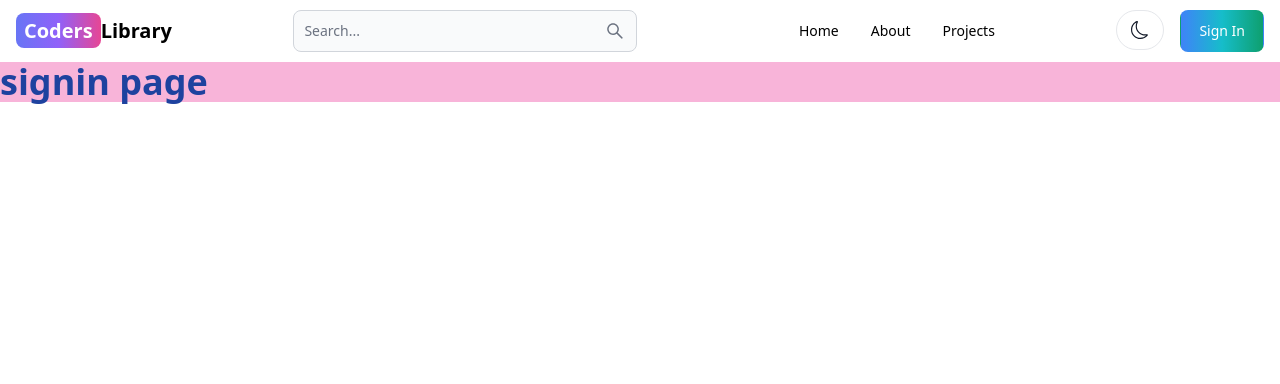
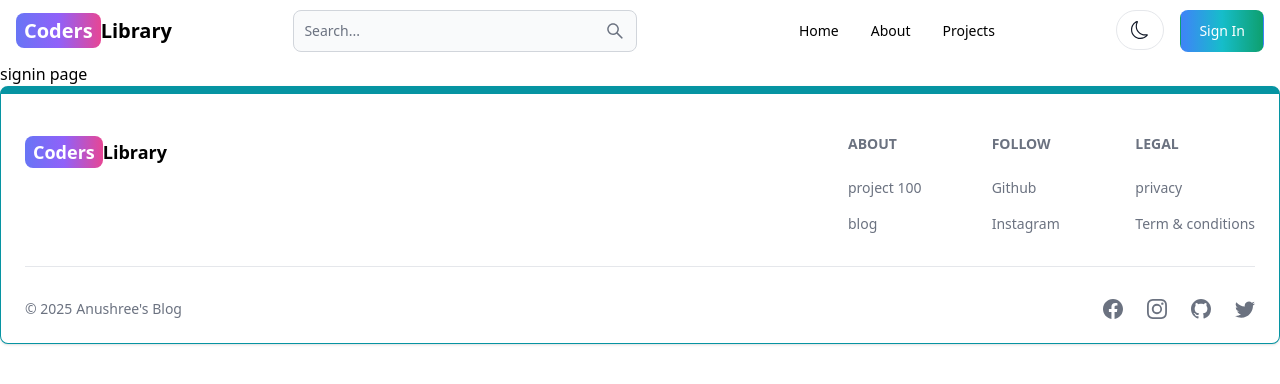
Before and after one commit to Anushreii/BLOG_DOCS, a React (Vite) app in the folder client/: page /signin in a window 1280 px wide. Shown: the top 384 px of the page. Built offline with nearby package versions, Linux system fonts and the light colour scheme.

Commit message:
Add and created Footer component

```diff
--- a/client/src/App.jsx
+++ b/client/src/App.jsx
@@ -7,6 +7,7 @@
 import Signin from './pages/Signin'
 import Signup from './pages/Signup'
 import Header from './components/Header'
+import Footer from './components/Footer'
 
 function App() {
   return (
@@ -21,6 +22,7 @@
                 <Route path='/signup' element={<Signup></Signup>}/>
 
         </Routes>
+        <Footer/>
 
 
    </BrowserRouter>
--- /dev/null
+++ b/client/src/components/Footer.jsx
@@ -0,0 +1,88 @@
+import { Footer } from 'flowbite-react'
+import { Link } from 'react-router-dom'
+import React from 'react'
+import { BsFacebook, BsGithub, BsInstagram, BsTwitter } from 'react-icons/bs'
+
+const FooterCom = () => {
+  return (
+    <Footer container  className='border border-t-8 border-teal-500'>
+        <div className="w-full max-w7xl mx-auto">
+            <div className="grid w-full justify-between sm:flex md:grid-cols-1" >
+                <div className='mt-5'>
+            <Link to="/" className='self-center whitespace-nowrap text-sm sm:text-lg font-semibold text-black dark:text-black'>
+
+          <span className='px-2 py-1 bg-gradient-to-r from-indigo-500 via-purple-500 to-pink-500 rounded-lg text-white hover:text-black transition-all duration-500'>Coders</span>
+          Library
+        </Link>
+            </div>
+            <div className="grid grid-cols-2 gap-8 mt-4 sm:grid-cols-3 sm:gap-6">
+
+          <div>
+               <Footer.Title title='About'/>
+
+               <Footer.LinkGroup col>
+                <Footer.Link href='http://www'
+                target='_blank'  //  helps to go to particular page
+                rel='noopener norefferer'>
+                   project 100
+                </Footer.Link>
+                <Footer.Link href='/about'
+                target='_blank'  //  helps to go to particular page
+                rel='noopener norefferer'>
+                    blog
+                </Footer.Link>
+               </Footer.LinkGroup>
+         </div>
+         <div>
+               <Footer.Title title='Follow'/>
+
+               <Footer.LinkGroup col>
+                <Footer.Link href='http://www'
+                target='_blank'  //  helps to go to particular page
+                rel='noopener norefferer'>
+                   Github
+                </Footer.Link>
+                <Footer.Link href='/github.com'
+                target='_blank'  //  helps to go to particular page
+                rel='noopener norefferer'>
+                  Instagram
+                </Footer.Link>
+               </Footer.LinkGroup>
+         </div>
+         <div>
+               <Footer.Title title='Legal'/>
+
+               <Footer.LinkGroup col>
+                <Footer.Link href='#'
+                target='_blank'  //  helps to go to particular page
+                rel='noopener norefferer'>
+                 privacy
+                </Footer.Link>
+                <Footer.Link href='/about'
+                target='_blank'  //  helps to go to particular page
+                rel='noopener norefferer'>
+                   Term &amp; conditions
+                </Footer.Link>
+               </Footer.LinkGroup>
+         </div>
+        </div>
+        </div>
+        <Footer.Divider/>
+        <div className="w-full sm:flex sm:items-center sm:justify-between">
+            <Footer.Copyright href='#' by="Anushree's Blog" year={new Date().getFullYear()}></Footer.Copyright>
+
+            <div className="flex gap-6 sm:mt-0 mt-4 sm:justify-center">
+                <Footer.Icon href='#' icon={BsFacebook}/>
+                <Footer.Icon href='#' icon={BsInstagram}/>
+                <Footer.Icon href='https://github.com' icon={BsGithub}/>
+                <Footer.Icon href='#' icon={BsTwitter}/>
+            </div>
+        </div>
+        </div>
+   </Footer>
+
+
+  )
+}
+
+export default FooterCom
--- a/client/src/components/Header.jsx
+++ b/client/src/components/Header.jsx
@@ -9,6 +9,7 @@
   return (
     <div>
       <Navbar className='border-b-1 dark:bg-white'>
+
         <Link to="/" className='self-center whitespace-nowrap text-sm sm:text-xl font-semibold text-black dark:text-black'>
           <span className='px-2 py-1 bg-gradient-to-r from-indigo-500 via-purple-500 to-pink-500 rounded-lg text-white hover:text-black transition-all duration-500'>Coders</span>
           Library
--- a/client/src/pages/Signin.jsx
+++ b/client/src/pages/Signin.jsx
@@ -3,7 +3,7 @@
 const Signin = () => {
   return (
     <div>
-      <h1 className='text-blue-800 bg-pink-300 font-extrabold text-4xl'>signin page</h1>
+      <h1>signin page</h1>
     </div>
   )
 }
```
